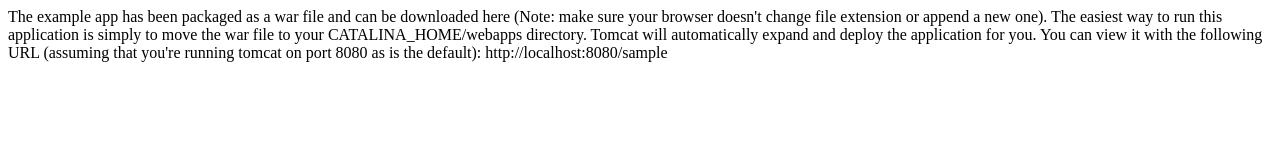
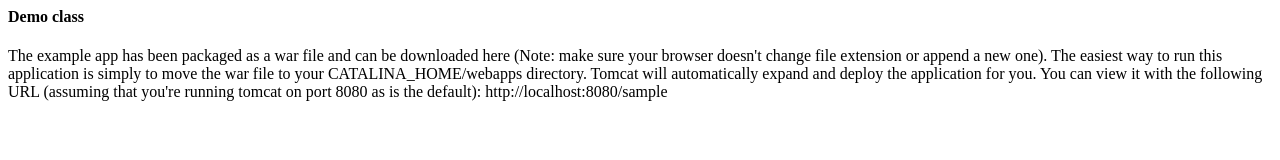
Before and after one commit to GatewayTech/Gateway-Dashboard, a plain HTML site: page index.html in a window 1280 px wide. Drawn offline with Linux system fonts and the light colour scheme.

Commit message:
adding the header information

```diff
--- a/index.html
+++ b/index.html
@@ -1,5 +1,7 @@
 <html>
-
+<head>
+<h4> Demo class </h4>
+</head>
 <body>
 
 <p>  The example app has been packaged as a war file and can be downloaded here (Note: make sure your browser doesn't change file extension or append a new one).
```
